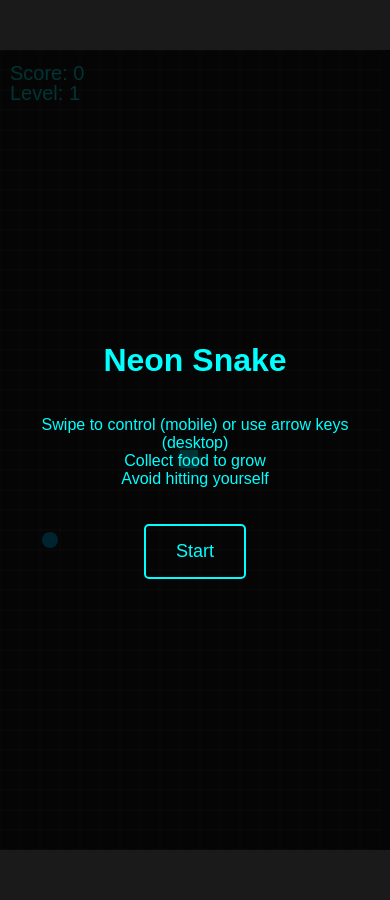
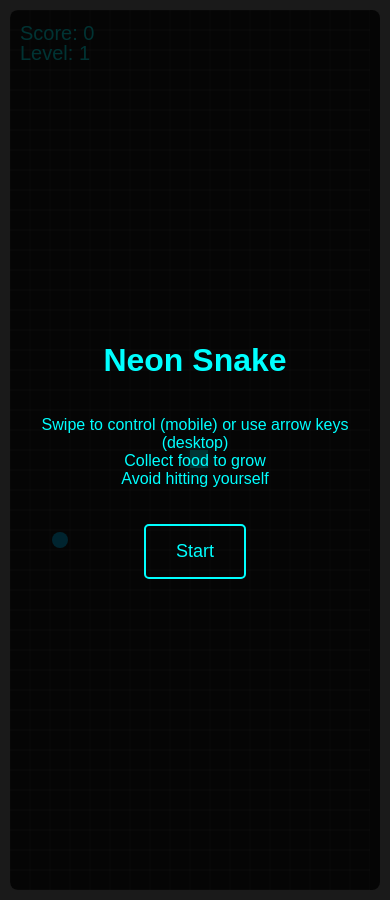
Before and after one commit to NicolasMugnier/nicolasmugnier.github.io, a Jekyll site: the page built from _posts/2026-02-12-neon-snake.html, in a window 390 px wide. Built offline with Jekyll 4.4.1, drawn with Linux system fonts in a browser that asks for light colours.

Commit message:
fix(neon-snake): make game responsive for mobile and desktop
Full-screen with 10px margin on mobile, portrait-sized (400x700) centered
on desktop. Canvas now dynamically sizes to container and handles resize.

Co-Authored-By: Claude Opus 4.6 <noreply@anthropic.com>

```diff
--- a/_posts/2026-02-12-neon-snake.html
+++ b/_posts/2026-02-12-neon-snake.html
@@ -8,30 +8,56 @@ locale: fr_FR
 ---
 
 <style>
+    /* Override Jekyll/Minima wrapper constraints */
     body {
         margin: 0;
         padding: 0;
-        display: flex;
-        justify-content: center;
-        align-items: center;
-        min-height: 100vh;
         background: #1a1a1a;
         overflow: hidden;
         touch-action: none;
     }
 
+    .site-header,
+    .site-footer,
+    .post-header,
+    .post-cover,
+    .post-tags,
+    .post-meta {
+        display: none;
+    }
+
+    .page-content {
+        padding: 0;
+    }
+
+    .page-content .wrapper,
+    .post-content {
+        max-width: none;
+        padding: 0;
+        margin: 0;
+    }
+
     #gameContainer {
-        position: relative;
-        max-width: 400px;
-        max-height: 800px;
-        width: 100%;
-        height: 100vh;
+        position: fixed;
+        top: 50%;
+        left: 50%;
+        transform: translate(-50%, -50%);
+        width: 400px;
+        height: 700px;
+        border-radius: 12px;
+        overflow: hidden;
     }
 
     #gameCanvas {
         display: block;
-        width: 100%;
-        height: 100%;
+    }
+
+    @media (max-width: 600px) {
+        #gameContainer {
+            width: calc(100vw - 20px);
+            height: calc(100vh - 20px);
+            border-radius: 8px;
+        }
     }
 
     #startScreen,
@@ -105,20 +131,25 @@ locale: fr_FR
     const highScoreDisplay = document.getElementById("highScoreDisplay");
 
     // Canvas setup
-    const maxWidth = 400;
-    const maxHeight = 800;
     const gridSize = 20;
-    let actualWidth = Math.min(maxWidth, window.innerWidth);
-    let actualHeight = Math.min(maxHeight, window.innerHeight);
-    const tileCountX = Math.floor(actualWidth / gridSize);
-    const tileCountY = Math.floor(actualHeight / gridSize);
+    let tileCountX, tileCountY;
+    const dpr = window.devicePixelRatio || 1;
+    const container = document.getElementById("gameContainer");
 
-    const dpr = window.devicePixelRatio || 1;
-    canvas.width = tileCountX * gridSize * dpr;
-    canvas.height = tileCountY * gridSize * dpr;
-    canvas.style.width = `${tileCountX * gridSize}px`;
-    canvas.style.height = `${tileCountY * gridSize}px`;
-    ctx.scale(dpr, dpr);
+    function resizeCanvas() {
+        const w = container.clientWidth;
+        const h = container.clientHeight;
+        tileCountX = Math.floor(w / gridSize);
+        tileCountY = Math.floor(h / gridSize);
+        canvas.width = tileCountX * gridSize * dpr;
+        canvas.height = tileCountY * gridSize * dpr;
+        canvas.style.width = `${tileCountX * gridSize}px`;
+        canvas.style.height = `${tileCountY * gridSize}px`;
+        ctx.setTransform(1, 0, 0, 1, 0, 0);
+        ctx.scale(dpr, dpr);
+    }
+
+    resizeCanvas();
 
     // Game variables
     let snake = [{ x: Math.floor(tileCountX / 2), y: Math.floor(tileCountY / 2) }];
```
Also changed, not shown: other parts of _posts/2026-02-12-neon-snake.html (+5 -0 lines).
